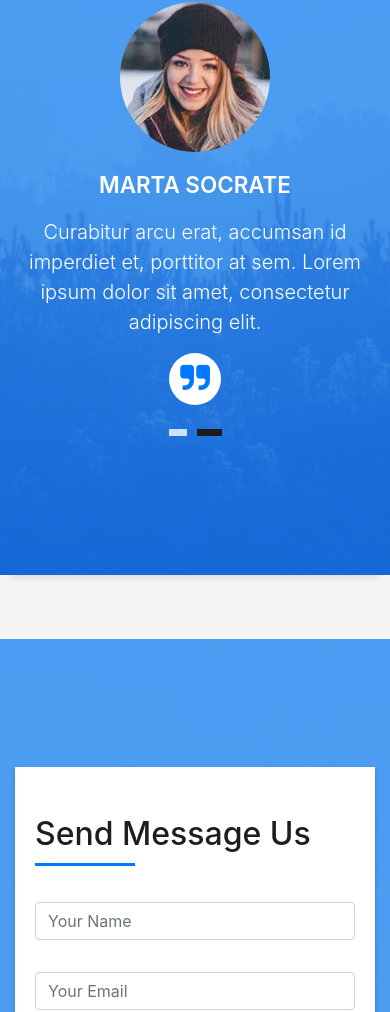
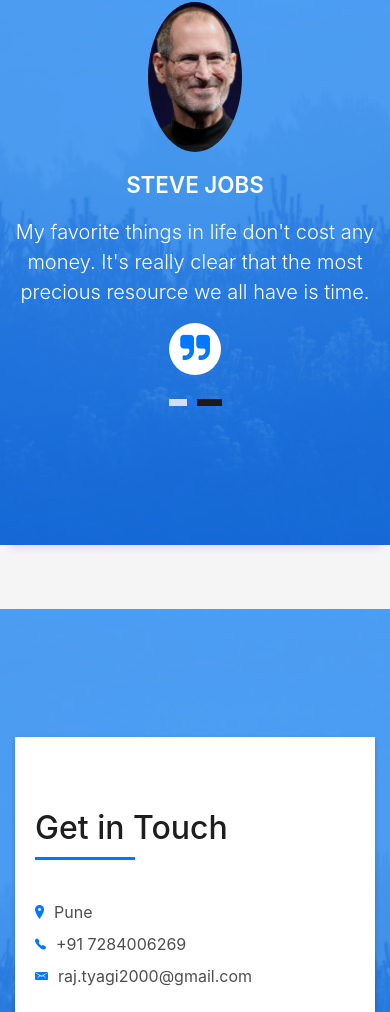
Before and after one commit to shubham-tyagi/shubham-tyagi.github.io, a plain HTML site: page index.html in a window 390 px wide. Shown: the part 5450-6462 px from the top of the page. Drawn offline with Linux system fonts and the light colour scheme; files whose address does not match are found by name.

Commit message:
wesite updated

```diff
--- a/css/style.css
+++ b/css/style.css
@@ -861,6 +861,9 @@ a:hover {
   border-radius: 50%;
   line-height: 1.6;
 }
+.rounded-circle{
+  height:150px;
+}
 
 /*======================================
 //--//-->   BLOG
--- a/index.html
+++ b/index.html
@@ -501,26 +501,25 @@
           <div id="testimonial-mf" class="owl-carousel owl-theme">
             <div class="testimonial-box">
               <div class="author-test">
-                <img src="img/testimonial-2.jpg" alt="" class="rounded-circle b-shadow-a">
-                <span class="author">Xavi Alonso</span>
+                <img src="img/elonmusk.jpg" alt="" class="rounded-circle b-shadow-a">
+                <span class="author">Elon Musk</span>
               </div>
               <div class="content-test">
                 <p class="description lead">
-                  Curabitur arcu erat, accumsan id imperdiet et, porttitor at sem. Lorem ipsum dolor sit amet,
-                  consectetur adipiscing elit.
+                  If something's important enough, you should try. Even if the probable outcome is failure.
+
                 </p>
                 <span class="comit"><i class="fa fa-quote-right"></i></span>
               </div>
             </div>
             <div class="testimonial-box">
               <div class="author-test">
-                <img src="img/testimonial-4.jpg" alt="" class="rounded-circle b-shadow-a">
-                <span class="author">Marta Socrate</span>
+                <img src="img/stevejobs.jpg" alt="" class="rounded-circle b-shadow-a">
+                <span class="author">Steve Jobs</span>
               </div>
               <div class="content-test">
                 <p class="description lead">
-                  Curabitur arcu erat, accumsan id imperdiet et, porttitor at sem. Lorem ipsum dolor sit amet,
-                  consectetur adipiscing elit.
+                 My favorite things in life don't cost any money. It's really clear that the most precious resource we all have is time.
                 </p>
                 <span class="comit"><i class="fa fa-quote-right"></i></span>
               </div>
@@ -655,9 +654,9 @@
           <div class="contact-mf">
             <div id="contact" class="box-shadow-full">
               <div class="row">
-                <div class="col-md-6">
-                  <div class="title-box-2">
-                    <h5 class="title-left">
+                <!-- <div class="col-md-6">
+                  <div class="title-box-2"> -->
+                   <!--  <h5 class="title-left">
                       Send Message Us
                     </h5>
                   </div>
@@ -696,8 +695,8 @@
                       </div>
                     </form>
                   </div>
-                </div>
-                <div class="col-md-6">
+                </div> -->
+                <div class="col-md-6 col-md-offset-3">
                   <div class="title-box-2 pt-4 pt-md-0">
                     <h5 class="title-left">
                       Get in Touch
@@ -711,9 +710,9 @@
                         mollitia inventore? -->
                     </p>
                     <ul class="list-ico">
-                      <li><span class="ion-ios-location"></span> 329 WASHINGTON ST BOSTON, MA 02108</li>
-                      <li><span class="ion-ios-telephone"></span> (617) 557-0089</li>
-                      <li><span class="ion-email"></span> contact@example.com</li>
+                      <li><span class="ion-ios-location"></span>Pune</li>
+                      <li><span class="ion-ios-telephone"></span>+91 7284006269</li>
+                      <li><span class="ion-email"></span>raj.tyagi2000@gmail.com</li>
                     </ul>
                   </div>
                   <div class="socials">
```
Also changed, not shown: img/Stevejobs.jpg (added), img/elonmusk.jpg (added).
